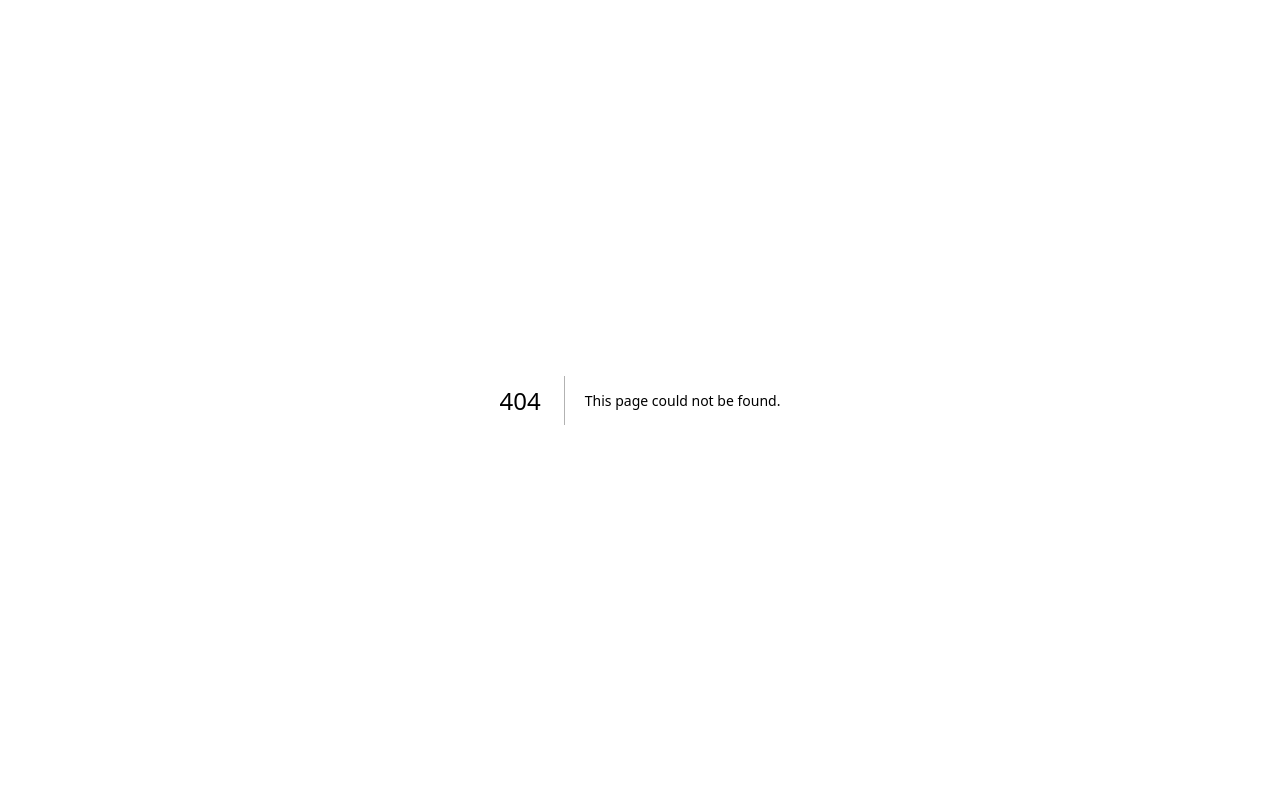
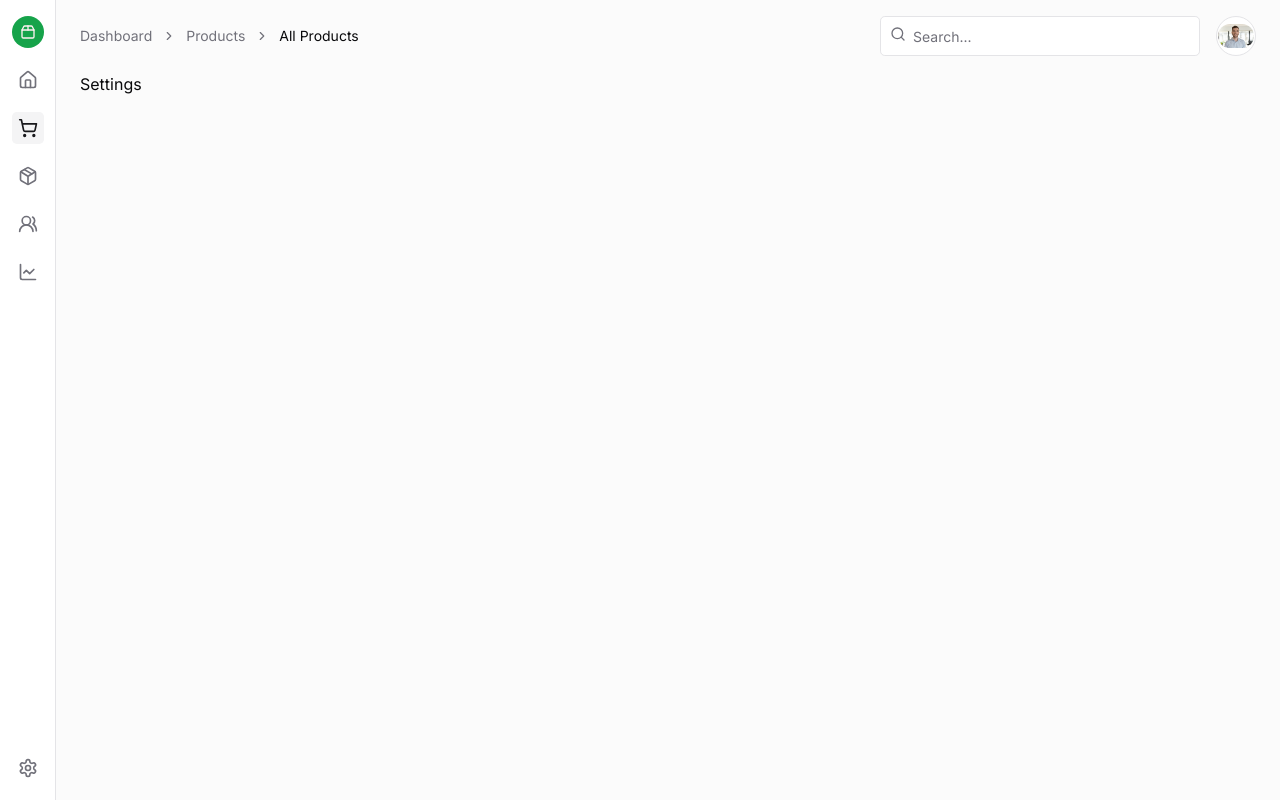
Before and after one commit to hs622/blog-toolkit, a Next.js app: page /dashboard/settings in a window 1280 px wide. Before the commit this address had no page. Built offline with nearby package versions, Linux system fonts and the light colour scheme.

Commit message:
dashboard settings module | new asset

```diff
--- /dev/null
+++ b/src/app/dashboard/settings/page.tsx
@@ -0,0 +1,9 @@
+import React from 'react'
+
+function Settings() {
+  return (
+    <div>Settings</div>
+  )
+}
+
+export default Settings
```
Also changed, not shown: public/images/user.jpg (added).
